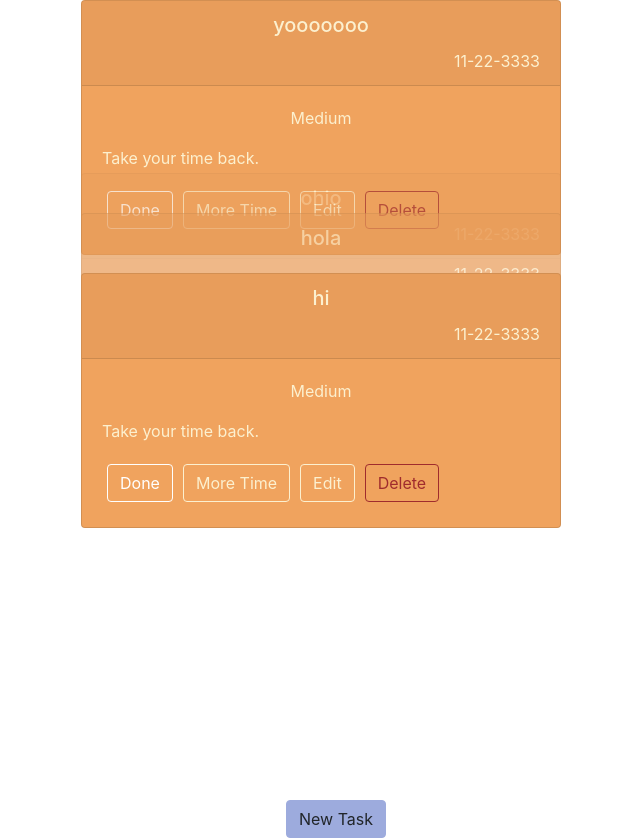
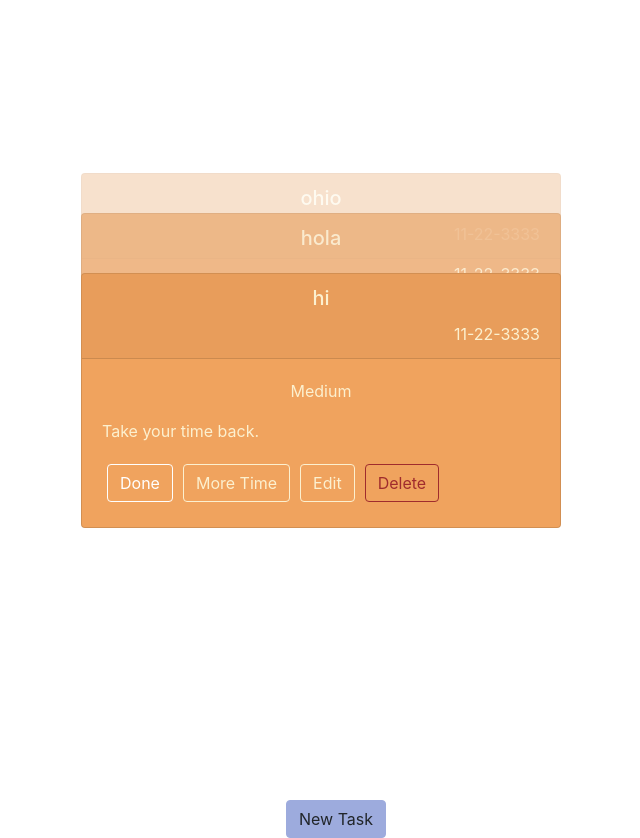
Before and after one commit to cs4241-19a/fp, a React (Create React App) app in the folder client/: page / in a window 1280 px wide. Shown: the whole page, without its empty margins (304-944 px from the left). Built offline with nearby package versions, Linux system fonts and the light colour scheme.

Commit message:
Add hidden back

```diff
--- a/client/src/TaskCard.js
+++ b/client/src/TaskCard.js
@@ -99,7 +99,7 @@ class TaskCard extends React.Component {
 		this.updated.priority_text = this.props.data.priority_text;
 		this.updated.date = this.props.data.date;
 		return (
-			<div className={'card-z-'+this.props.data.z+" w-100 row justify-content-center align-items-center"}>
+			<div className={'card-z-'+this.props.data.z+" w-100 row justify-content-center align-items-center" + (this.props.data.hidden ? " hidden": "")}>
 			<Card bg={this.props.data.priority_text} text="secondary" style={{ width: '30rem' }}>
 						<Card.Header>
 						<Card.Title className = "text-center" controlId="title">{this.props.data.title}</Card.Title>
```
